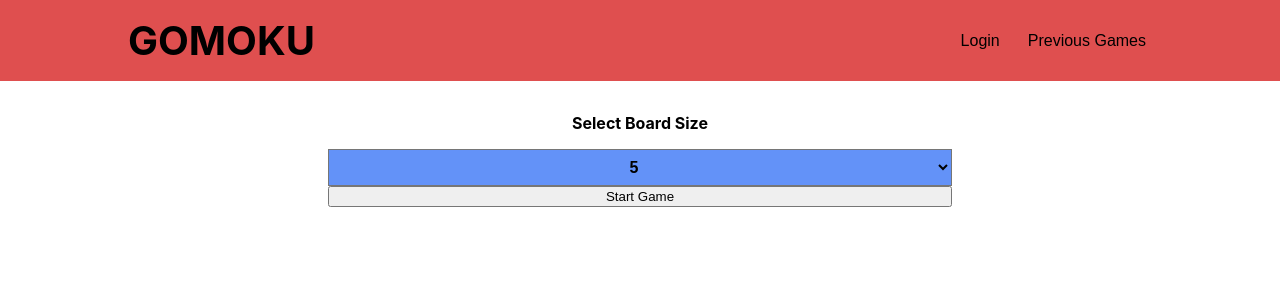
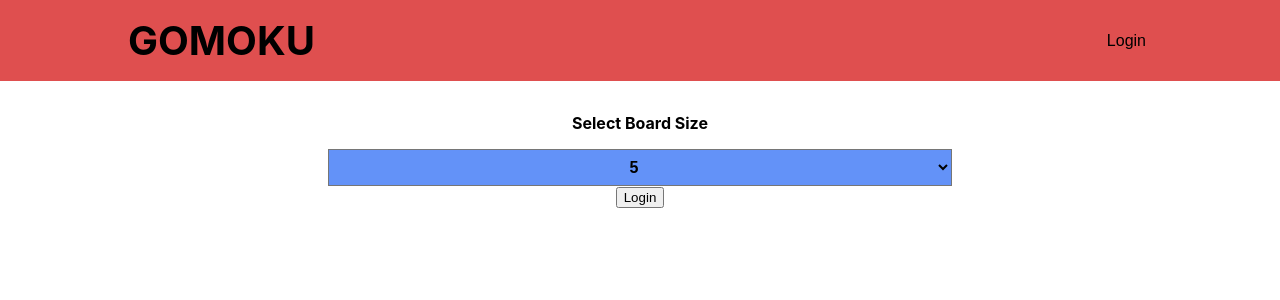
Before and after one commit to gatusso83/Gomoku_React, a React (Create React App) app in the folder gomoku/: page / in a window 1280 px wide. Shown: the top 300 px of the page. Built offline with nearby package versions, Linux system fonts and the light colour scheme.

Commit message:
useContext and UserContext setup and working, user cannot naviagte to internal pages without logging in, only issue is the games/:id seems to take user to start game page

```diff
--- a/gomoku/src/components/DropDown.tsx
+++ b/gomoku/src/components/DropDown.tsx
@@ -20,7 +20,6 @@ export default function DropDown() {
                 <option value="14">14</option>
                 <option value="15">15</option>
             </select>
-            <button className={style.button}>Start Game</button>
         </div>
     )
 }
--- a/gomoku/src/components/Header.tsx
+++ b/gomoku/src/components/Header.tsx
@@ -1,9 +1,28 @@
+import { useContext } from 'react'
+import { UserContext } from '../context'
 import { Link, useNavigate, useLocation } from 'react-router-dom'
 import style from './Header.module.css'
 
 export default function Header() {
     const navigate = useNavigate()
     const location = useLocation()
+    const { user } = useContext(UserContext)
+
+    const getActions = () => {
+        if (user) {
+            return (
+                <>
+                    <button className={style.action} onClick={() => navigate('login')}>Login</button>
+                    <button className={style.action} onClick={() => navigate('games')}>Previous Games</button>
+                </>
+            )
+        }
+        else {
+            return (
+                <button className={style.action} onClick={() => navigate('login')}>Login</button>
+            )
+        }
+    }
 
     return (
         <header className={style.header}>
@@ -11,8 +30,7 @@ export default function Header() {
                 <Link to="/">Gomoku</Link>
                 {location.pathname === "/" &&
                     <div className={style.actions}>
-                        <button className={style.action} onClick={() => navigate('login')}>Login</button>
-                        <button className={style.action} onClick={() => navigate('games')}>Previous Games</button>
+                        {getActions()}
                     </div>
                 }
             </div>
--- a/gomoku/src/pages/Game.tsx
+++ b/gomoku/src/pages/Game.tsx
@@ -1,4 +1,12 @@
-export default function game() {
+import { useContext } from "react"
+import { Navigate } from "react-router-dom"
+import { UserContext } from "../context"
+
+export default function Game() {
+  const { user } = useContext(UserContext)
+  if (!user) return <Navigate to="/login" />
+
+
   return (
     <div>Game</div>
   )
--- a/gomoku/src/pages/Gamelog.tsx
+++ b/gomoku/src/pages/Gamelog.tsx
@@ -1,4 +1,17 @@
-export default function gamelog() {
+import { useContext } from "react"
+import { Navigate } from "react-router-dom"
+import { UserContext } from "../context"
+
+
+
+
+
+
+
+
+export default function Gamelog() {
+    const { user } = useContext(UserContext)
+    if (!user) return <Navigate to="/login" />
     return (
         <div>Gamelog</div>
     )
--- a/gomoku/src/pages/Games.tsx
+++ b/gomoku/src/pages/Games.tsx
@@ -1,4 +1,11 @@
-export default function games() {
+import { useContext } from "react"
+import { Navigate } from "react-router-dom"
+import { UserContext } from "../context"
+
+export default function Games() {
+    const { user } = useContext(UserContext)
+    if (!user) return <Navigate to="/login" />
+
     return (
         <div>Games</div>
     )
--- a/gomoku/src/pages/Home.tsx
+++ b/gomoku/src/pages/Home.tsx
@@ -1,12 +1,44 @@
-
-import { Dropdown } from '../components'
+import { useContext } from 'react'
+import { useNavigate } from 'react-router-dom'
+import { Dropdown, Button } from '../components'
+import { UserContext } from '../context'
 import style from './Home.module.css'
 
 
-export default function home() {
+export default function Home() {
+    const navigate = useNavigate()
+    const { user } = useContext(UserContext)
+
+    const getActions = () => {
+        if (user) {
+            return (
+                <>
+                    <button className={style.action} onClick={() => navigate('game')}>Start Game</button>
+                </>
+            )
+        }
+        else {
+            return (
+                <button className={style.action} onClick={() => navigate('login')}>Login</button>
+            )
+        }
+    }
+
+
     return (
-        <div className={style.container}>
+        <form className={style.container} onSubmit={(e) => {
+            e.preventDefault()
+            //navigate
+        }}>
+
             <Dropdown />
-        </div>
+            <div className={style.actions}>
+                {getActions()}
+            </div>
+
+
+        </form>
+
     )
 }
+//<Button type="submit" onClick={() => navigate('game')}>Start Game</Button>
```
